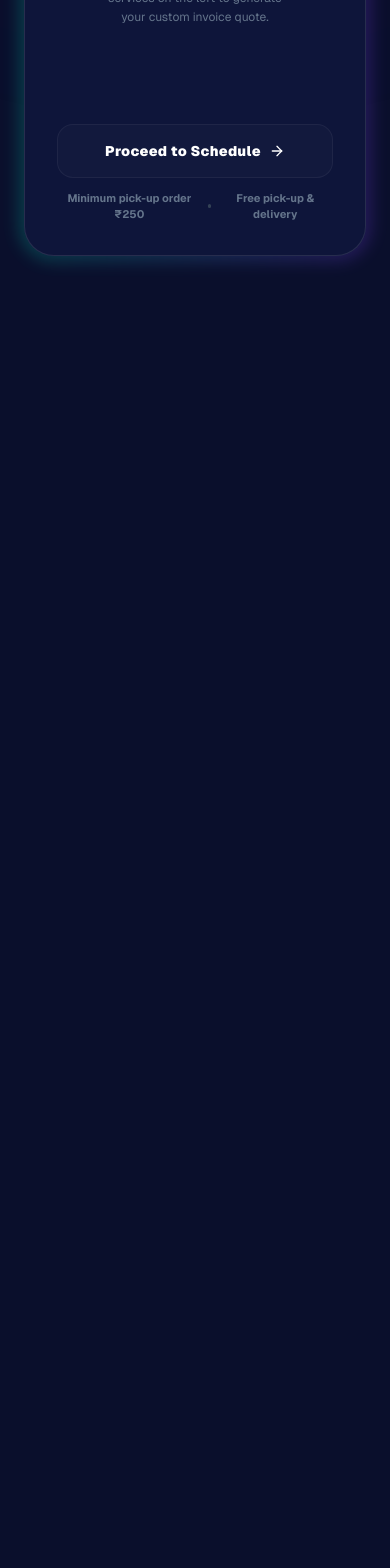
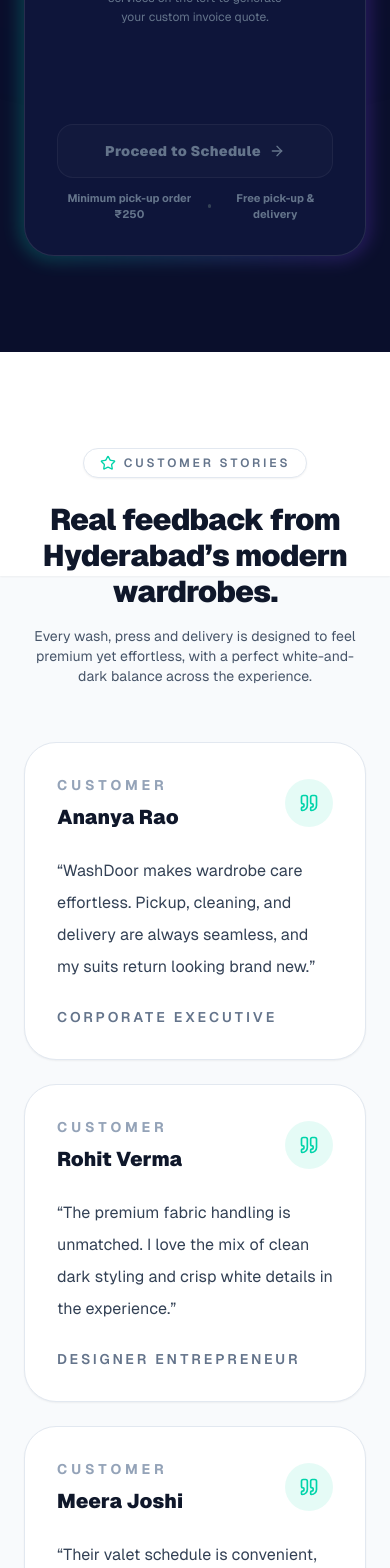
Before and after one commit to Bharath-Sal/laundry-project, a Next.js app: page / in a window 390 px wide. Shown: the part 7760-9328 px from the top of the page. Before the commit the page ends 8112 px from the top, so only its background shows below. Built offline with nearby package versions, Linux system fonts and the light colour scheme.

Commit message:
Fix homepage navigation and add testimonials section

```diff
--- a/src/app/page.tsx
+++ b/src/app/page.tsx
@@ -3,6 +3,7 @@
 import HowItWorks from "@/components/sections/HowItWorks";
 import Services from "@/components/sections/Services";
 import Pricing from "@/components/sections/Pricing";
+import Testimonials from "@/components/sections/Testimonials";
 
 export default function Home() {
   return (
@@ -12,6 +13,7 @@
       <HowItWorks />
       <Services />
       <Pricing />
+      <Testimonials />
     </main>
   );
 }
--- a/src/components/sections/Pricing.tsx
+++ b/src/components/sections/Pricing.tsx
@@ -1,5 +1,6 @@
 "use client";
 
+import Link from "next/link";
 import { useState, useMemo } from "react";
 import { motion, AnimatePresence } from "framer-motion";
 import { Calculator, Clock, ArrowRight, RefreshCw, Sparkles, ShoppingBag, Plus, Minus } from "lucide-react";
@@ -360,17 +361,24 @@
 
               {/* Action booking CTA */}
               <div className="mt-8 relative z-10">
-                <a
-                  href={totals.itemCount > 0 ? "#booking" : "#services"}
-                  className={`w-full py-4 rounded-2xl flex items-center justify-center gap-2 text-sm font-black tracking-wide text-white transition-all duration-300 scale-100 hover:scale-[1.01] ${
-                    totals.itemCount > 0
-                      ? "bg-gradient-to-r from-[#00D4AA] to-[#7C3AED] shadow-[0_0_30px_rgba(0,212,170,0.2)] hover:shadow-[0_0_40px_rgba(0,212,170,0.35)] cursor-pointer"
-                      : "bg-white/[0.02] border border-white/5 text-slate-500 cursor-not-allowed"
-                  }`}
-                >
-                  Proceed to Schedule
-                  <ArrowRight className="w-4 h-4" />
-                </a>
+                  {totals.itemCount > 0 ? (
+                  <Link
+                    href="/booking"
+                    className="w-full py-4 rounded-2xl flex items-center justify-center gap-2 text-sm font-black tracking-wide text-white transition-all duration-300 scale-100 bg-gradient-to-r from-[#00D4AA] to-[#7C3AED] shadow-[0_0_30px_rgba(0,212,170,0.2)] hover:shadow-[0_0_40px_rgba(0,212,170,0.35)] hover:scale-[1.01]"
+                  >
+                    Proceed to Schedule
+                    <ArrowRight className="w-4 h-4" />
+                  </Link>
+                ) : (
+                  <button
+                    type="button"
+                    disabled
+                    className="w-full py-4 rounded-2xl flex items-center justify-center gap-2 text-sm font-black tracking-wide text-slate-500 bg-white/[0.02] border border-white/5 cursor-not-allowed"
+                  >
+                    Proceed to Schedule
+                    <ArrowRight className="w-4 h-4" />
+                  </button>
+                )}
                 <div className="text-[11px] font-bold text-slate-500 text-center mt-3 flex items-center justify-center gap-1.5 font-sans">
                   <span>Minimum pick-up order ₹250</span>
                   <span className="w-1 h-1 rounded-full bg-slate-700" />
--- a/src/components/sections/Services.tsx
+++ b/src/components/sections/Services.tsx
@@ -1,5 +1,6 @@
 "use client";
 
+import Link from "next/link";
 import { useState } from "react";
 import { motion, AnimatePresence } from "framer-motion";
 import { Sparkles, Shirt, Flame, ChevronRight, Gem, ShieldCheck, CheckCircle, LucideIcon } from "lucide-react";
@@ -261,12 +262,12 @@
             <span className="text-sm font-semibold text-slate-400 font-sans">
               Have a bespoke fabric query, customized embroidery, or bulk commercial requests?
             </span>
-            <a
-              href="#booking"
+            <Link
+              href="/booking"
               className="px-6 py-2.5 rounded-xl bg-gradient-to-r from-[#00D4AA] to-[#7C3AED] text-sm font-bold text-white shadow-[0_0_20px_rgba(0,212,170,0.15)] hover:shadow-[0_0_30px_rgba(0,212,170,0.3)] transition-all duration-300 scale-100 hover:scale-[1.03]"
             >
               Consult Cleanse Specialist
-            </a>
+            </Link>
           </div>
         </motion.div>
 
--- /dev/null
+++ b/src/components/sections/Testimonials.tsx
@@ -0,0 +1,93 @@
+"use client";
+
+import { motion } from "framer-motion";
+import { Quote, Star } from "lucide-react";
+
+const TESTIMONIALS = [
+  {
+    name: "Ananya Rao",
+    role: "Corporate Executive",
+    quote: "WashDoor makes wardrobe care effortless. Pickup, cleaning, and delivery are always seamless, and my suits return looking brand new.",
+  },
+  {
+    name: "Rohit Verma",
+    role: "Designer Entrepreneur",
+    quote: "The premium fabric handling is unmatched. I love the mix of clean dark styling and crisp white details in the experience.",
+  },
+  {
+    name: "Meera Joshi",
+    role: "Interior Stylist",
+    quote: "Their valet schedule is convenient, the clothes are returned fresh, and the UI feels premium yet approachable.",
+  },
+];
+
+export default function Testimonials() {
+  return (
+    <section id="testimonials" className="relative py-24 bg-slate-50 text-slate-900">
+      <div className="absolute inset-x-0 top-0 h-56 bg-white shadow-sm" />
+      <div className="relative max-w-7xl mx-auto px-6">
+        <div className="text-center mb-14">
+          <motion.div
+            initial={{ opacity: 0, y: 24 }}
+            whileInView={{ opacity: 1, y: 0 }}
+            viewport={{ once: true }}
+            transition={{ duration: 0.6 }}
+            className="inline-flex items-center gap-2 px-4 py-1.5 rounded-full bg-white shadow-sm border border-slate-200"
+          >
+            <Star className="w-4 h-4 text-[#00D4AA]" />
+            <span className="text-xs font-semibold uppercase tracking-[0.24em] text-slate-500">
+              Customer Stories
+            </span>
+          </motion.div>
+
+          <motion.h2
+            initial={{ opacity: 0, y: 24 }}
+            whileInView={{ opacity: 1, y: 0 }}
+            viewport={{ once: true }}
+            transition={{ duration: 0.6, delay: 0.1 }}
+            className="mt-6 text-3xl sm:text-4xl font-black tracking-tight"
+          >
+            Real feedback from Hyderabad’s modern wardrobes.
+          </motion.h2>
+          <motion.p
+            initial={{ opacity: 0, y: 24 }}
+            whileInView={{ opacity: 1, y: 0 }}
+            viewport={{ once: true }}
+            transition={{ duration: 0.6, delay: 0.15 }}
+            className="mt-4 max-w-2xl mx-auto text-sm text-slate-600"
+          >
+            Every wash, press and delivery is designed to feel premium yet effortless, with a perfect white-and-dark balance across the experience.
+          </motion.p>
+        </div>
+
+        <div className="grid gap-6 md:grid-cols-3">
+          {TESTIMONIALS.map((testimonial, index) => (
+            <motion.div
+              key={testimonial.name}
+              initial={{ opacity: 0, y: 24 }}
+              whileInView={{ opacity: 1, y: 0 }}
+              viewport={{ once: true }}
+              transition={{ duration: 0.5, delay: index * 0.1 }}
+              className="rounded-[32px] border border-slate-200 bg-white p-8 shadow-sm"
+            >
+              <div className="flex items-center justify-between mb-6">
+                <div>
+                  <p className="text-sm uppercase tracking-[0.28em] text-slate-400 font-bold">Customer</p>
+                  <h3 className="text-xl font-black text-slate-900 mt-2">{testimonial.name}</h3>
+                </div>
+                <div className="flex h-12 w-12 items-center justify-center rounded-3xl bg-[#00D4AA]/10 text-[#00D4AA]">
+                  <Quote className="w-5 h-5" />
+                </div>
+              </div>
+
+              <p className="text-base leading-8 text-slate-700">“{testimonial.quote}”</p>
+              <p className="mt-6 text-sm font-semibold uppercase tracking-[0.2em] text-slate-500">
+                {testimonial.role}
+              </p>
+            </motion.div>
+          ))}
+        </div>
+      </div>
+    </section>
+  );
+}
```
